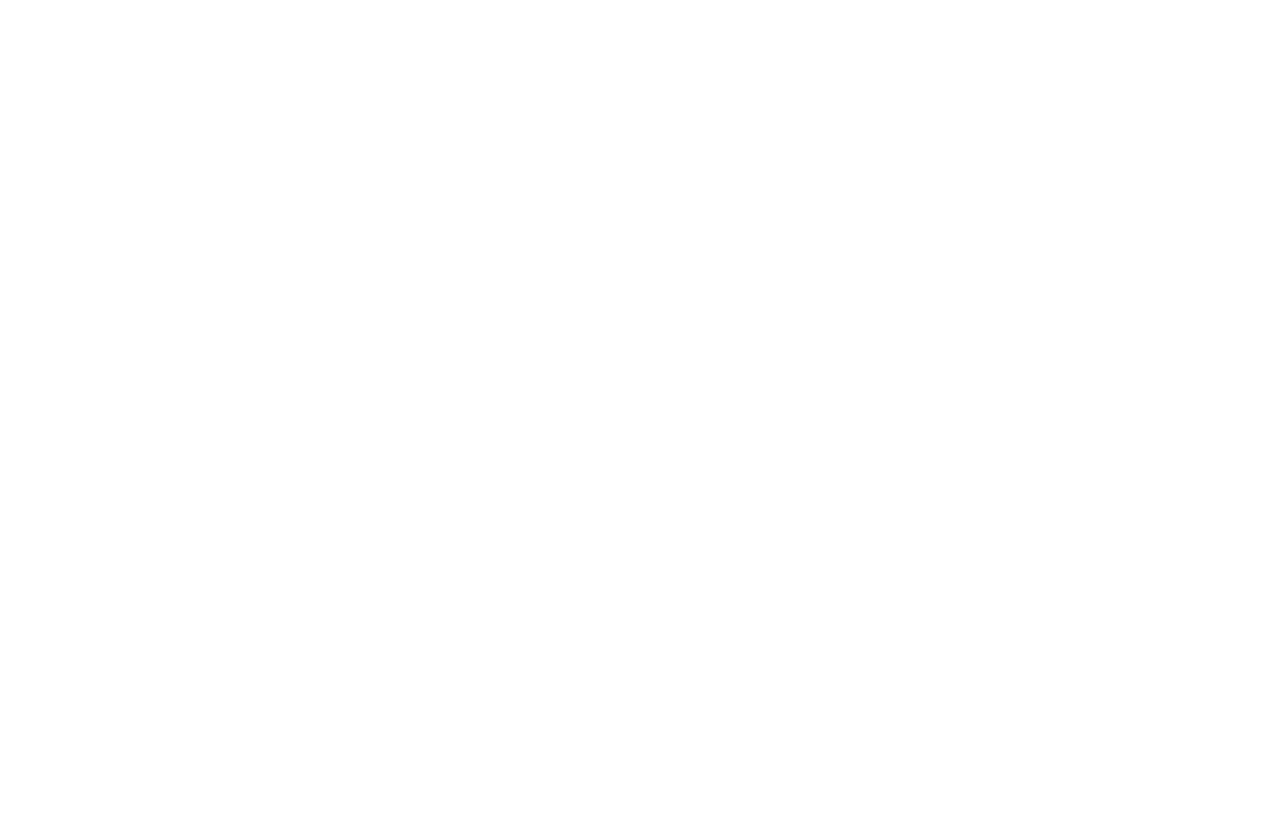
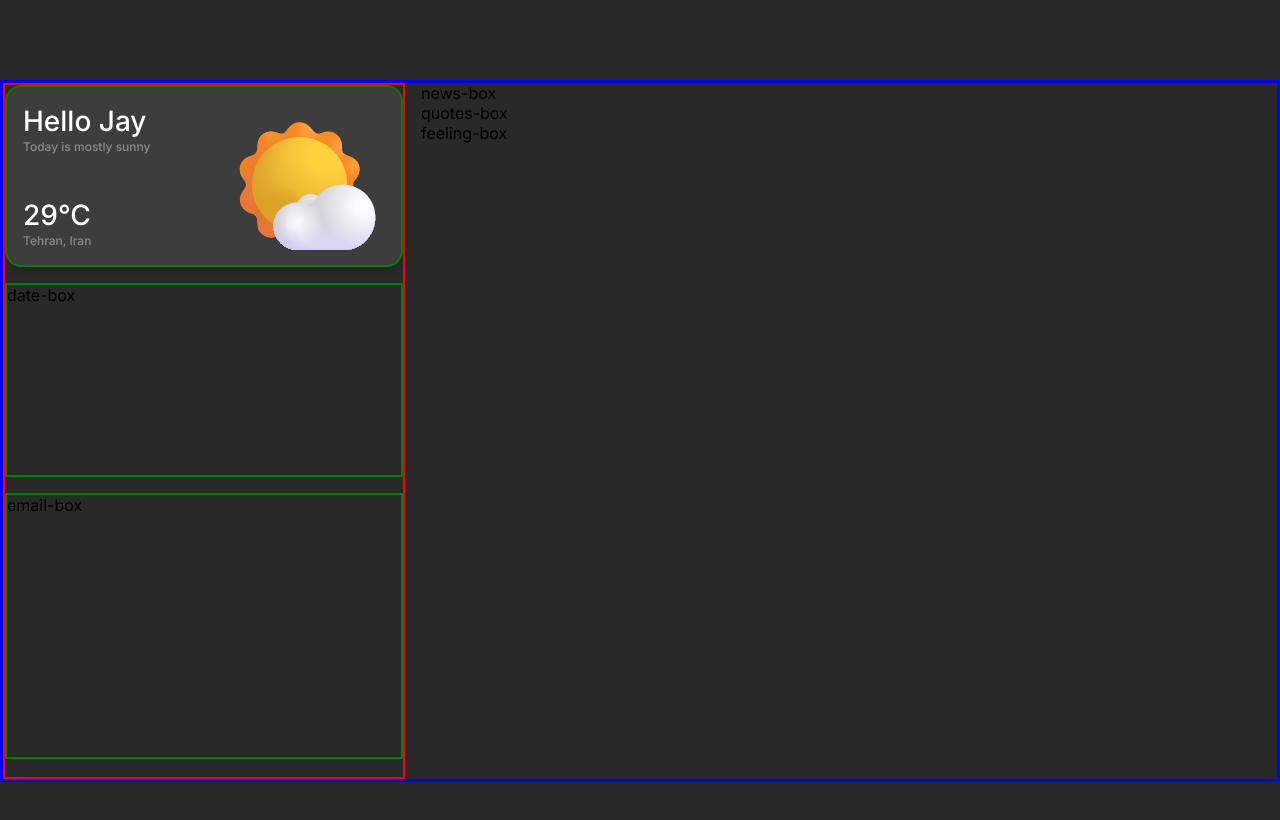
Before and after one commit to alirezagosili/Cf23-Panel, a plain HTML site: page index.html in a window 1280 px wide. Drawn offline with nearby package versions, Linux system fonts and the light colour scheme.

Commit message:
add weather-box

```diff
--- a/css/main.css
+++ b/css/main.css
@@ -1,5 +1,7 @@
 * {
     box-sizing: border-box;
+    margin: 0;
+    padding: 0;
 }
 :root {
         /* Colors */
@@ -16,7 +18,96 @@
 
 body {
     font-family: 'Inter', sans-serif;
-    margin: 0;
-    padding: 0;
     line-height: normal;
+    background-color: var(--color-gray-100);
+    padding: 80px 0;
 }
+h1 {
+    font-family: Inter;
+    font-size: 28px;
+    font-weight: 500;
+    line-height: 36px;
+    text-align: left;
+}
+h2 {
+    font-family: Inter;
+    font-size: 28px;
+    font-weight: 500;
+    line-height: 36px;
+    text-align: left;
+}
+.text {
+    font-family: Inter;
+    font-size: 12px;
+    font-weight: 500;
+    line-height: 16px;
+    text-align: left;
+    color: var(--color-gray-500);
+
+}
+.container {
+    width: 100%;
+}
+
+.safe-width {
+    max-width: 1280px;
+    margin:0 auto;
+}
+
+.main {
+    display: flex;
+    gap: 16px;
+    border: 3px solid blue;
+}
+.left-box {
+    display: flex;
+    gap: 16px;
+    flex-direction: column;
+    border: 2px solid red;
+    padding-bottom: 18px;
+}
+.left-box .weather-box {
+    display: flex;
+    justify-content: space-between;
+    gap: 42px;
+    height: max-content;
+    min-height: 178px;
+    min-width: 398px;
+    border: 2px solid green;
+    border-radius: 16px;
+    padding: 16px;
+    color: var(--color-white);
+    background-color: var(--color-darkslategray);
+    box-shadow: 0px 0px 2px 0px #0000001F, 0px 4px 8px 0px #00000024;
+}
+.left-box .weather-box .weather-info {
+    display: flex;
+    flex-direction: column;
+    justify-content: space-between;
+}
+.left-box .weather-box .weather-icon{
+    margin-bottom: -9px;
+}
+.left-box .weather-box .weather-icon img {
+    display: block;
+    width: 100%;
+    height: auto;
+}
+.left-box .date-box {
+    height: max-content;
+    min-height: 194px;
+    max-width: 416px;
+    border: 2px solid green;
+}
+.left-box .email-box {
+    flex: 1;
+    min-height: 266px;
+    max-width: 416px;
+    border: 2px solid green;
+}
+
+@media screen and (max-width: 430px) {
+    body {
+        padding: 33px 16px;
+    }
+}
--- a/index.html
+++ b/index.html
@@ -10,7 +10,33 @@
     <link rel="stylesheet" href="css/main.css">
     <title>Panel</title>
 </head>
-<body>
+<body class="container">
+    <main class="main safe-width">
+        <div class="left-box">
+            <div class="weather-box">
+                <div class="weather-info">
+                    <div>
+                        <h1>Hello Jay</h1>
+                        <p class="text">Today is mostly sunny</p>
+                    </div>
+                    <div>
+                        <h2>29°C</h2>
+                        <p class="text">Tehran, Iran</p>
+                    </div>
 
+                </div>
+                <div class="weather-icon">
+                    <img src="./assets/image/sun_behind_small_cloud.svg" alt="weather-image">
+                </div>
+            </div>
+            <div class="date-box">date-box</div>
+            <div class="email-box">email-box</div>
+        </div>
+        <div class="right-box">
+            <div class="news-box">news-box</div>
+            <div class="quotes-box">quotes-box</div>
+            <div class="feeling-box">feeling-box</div>
+        </div>
+    </main>
 </body>
 </html>
```
